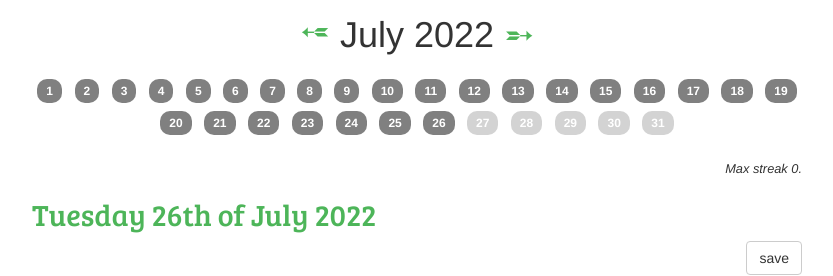
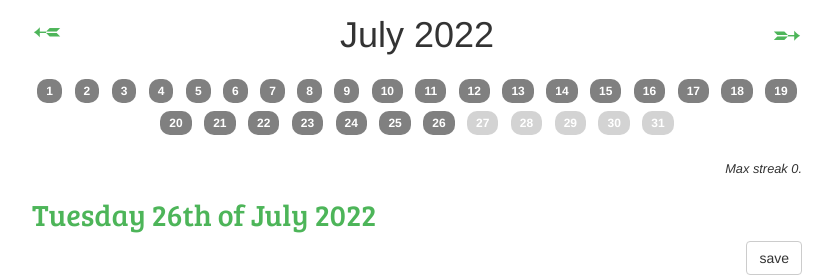
Before and after one commit to derlin/450words, a PHP site: page / in a window 1280 px wide. Shown: the part 55-331 px from the top of the page, without its empty margins (223-1056 px from the left). Run offline with PHP 8.4, Linux system fonts and the light colour scheme; the visitor is signed in with stand-in values (Sample User, id 1); data comes from the database, SQL or seed files in the repository; some libraries are stand-ins or nearby versions.

Commit message:
fix: use flex to ensure arrows do not move in title

```diff
--- a/src/css/styles.css
+++ b/src/css/styles.css
@@ -45,6 +45,16 @@ body {
 /* *****************************************************************
  * entry
  * ****************************************************************/
+
+h1 > div.flex {
+    display: flex;
+    align-items: center;
+    margin: auto;
+}
+
+h1 > div.flex .title {
+    flex-grow: 1;
+}
 
 .badge {
     padding: 6px 9px;
--- a/src/index.php
+++ b/src/index.php
@@ -18,9 +18,11 @@ include 'templates/header.php';  // the html: navigation
 
     <div class="text-center">
         <h1>
-            <?= $datemgr->print_month_link(-1, 'arrow-left'); ?>
-            <?= F::month_year($mydate) ?>
-            <?= $datemgr->print_month_link(1, 'arrow-right'); ?>
+            <div class="flex">
+                <div class="icon"><?= $datemgr->print_month_link(-1, 'arrow-left'); ?></div>
+                <div class="title"><?= F::month_year($mydate) ?></div>
+                <div class="icon"><?= $datemgr->print_month_link(1, 'arrow-right'); ?></div>
+            </div>
         </h1>
 
 
```
